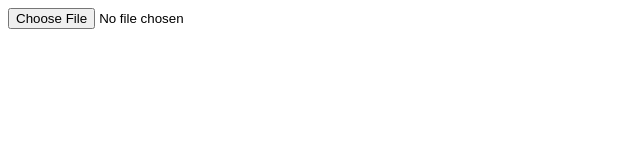
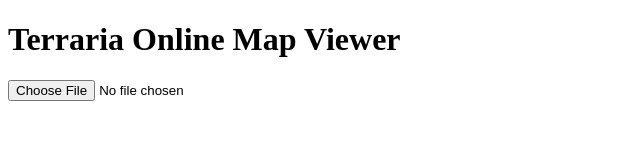
Before and after one commit to njt1982/terraria-online-map-viewer, a plain HTML site: page index.html in a window 1280 px wide. Shown: the whole page, without its empty margins (0-640 px from the left). Drawn offline with Linux system fonts and the light colour scheme.

Commit message:
Updating index.

```diff
--- a/index.html
+++ b/index.html
@@ -7,6 +7,7 @@
 </head>
 
 <body>
+  <h1>Terraria Online Map Viewer</h1>
   <div id="uploader">
     <input type="file" id="file" name="file" />
   </div>
```
